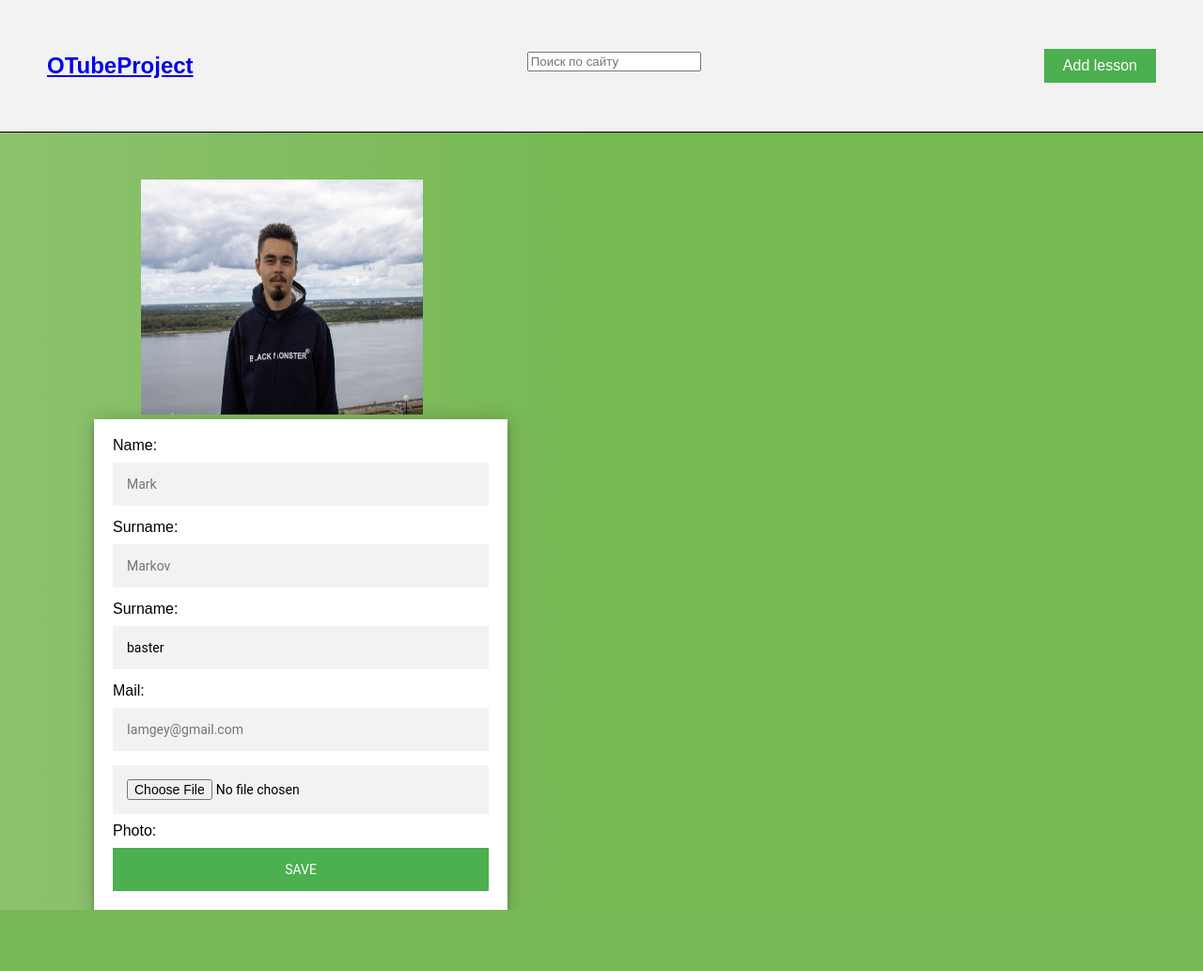
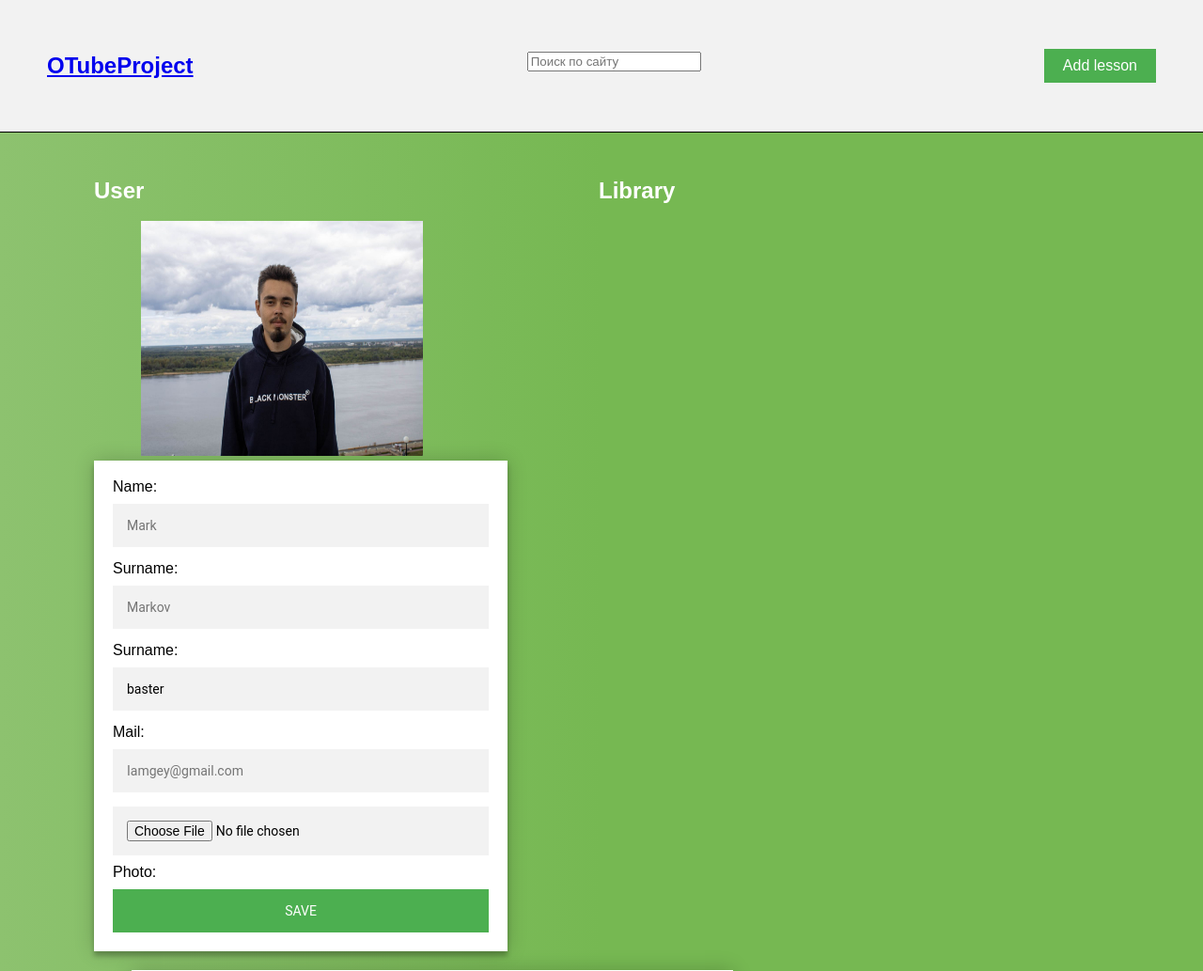
Before and after one commit to Bounty2049/OTubeProject, a Django app: page /users/ in a window 1280 px wide. Shown: the top 1033 px of the page at 94% size. Before the commit the page ends 968 px from the top, so only its background shows below. Run offline with Django 4.2, Linux system fonts and the light colour scheme; a user stored in the database is signed in.

Commit message:
version 0.4

```diff
--- a/otube/static/hacker/css/profile.css
+++ b/otube/static/hacker/css/profile.css
@@ -6,6 +6,11 @@
 
     .photo-profile {
         text-align: center;
+        width: 300px;
+        height: 250px;
+        margin-left: 150px;
+        margin-right: 0px;
+        margin-bottom: 5px;
     }
 
     .photo-profile img {
@@ -18,6 +23,8 @@
         max-width: 400px;
         padding: 20px;
         box-shadow: 0 0 20px 0 rgba(0, 0, 0, 0.2), 0 5px 5px 0 rgba(0, 0, 0, 0.24);
+        margin-left: 100px;
+        margin-right: 0px;
     }
 
     form input {
@@ -52,8 +59,6 @@
         margin-bottom: 10px;
     }
 
-
-
     input[type="file"] {
         margin-bottom: 10px;
     }
@@ -66,3 +71,41 @@
         border-radius: 5px;
         cursor: pointer;
     }
+
+    .user-profile-change-form {
+        width: 540px;
+        float: left;
+    }
+
+    .user-profile-own-product {
+        float: right;
+        background-color: rgb(255, 255, 255);
+        box-shadow: 0 0 20px 0 rgba(0, 0, 0, 0.2), 0 5px 5px 0 rgba(0, 0, 0, 0.24);
+        width: 600px;
+        margin-right: 500px;
+        margin-top: 20px;
+        padding: 20px;
+    }
+
+    .header-user {
+        margin-left: 100px;
+        margin-bottom: 20px;
+        color: white;
+        font-size: x-large;
+    }
+
+    .header-library {
+        margin-left: 637px;
+        color: white;
+        font-size: x-large;
+    }
+
+    .cr-pr-pr {
+        margin-top: 10px;
+        margin-bottom: 10px;
+    }
+
+    .cr-pr-def {
+        margin-top: 10px;
+        margin-bottom: 10px;
+    }
--- a/otube/users/templates/users/profile.html
+++ b/otube/users/templates/users/profile.html
@@ -25,6 +25,7 @@
     </header>
     <main>
         <div class="user-profile-change-form">
+            <h2 class="header-user">User</h2>
             <div class="photo-profile" style="width: 300px; height: 250px; margin-left: 150px; margin-right: 0px; margin-bottom: 5px;">
                 <img src="{% if user.image %} {{ user.image.url }} {% else %} {% static "hacker/images/Blackmonster.jpg" %} {% endif %}" alt="The most sex man in peace">
             </div>
@@ -49,6 +50,35 @@
                 <button>Save</button>
             </form>
         </div>
+        <h2 class="header-library">Library</h2>
+        <div class="list-library">
+            <ul>
+                <li>
+                    <div class="user-profile-own-product">
+                        <img src="hacker/images/DjangoFw.png" alt="Image of product">
+                        <h3 class="cr-pr-pr">product name</h3>
+                        <p>author</p>
+                        <p class="cr-pr-def">product description</p>
+                    </div>
+                </li>
+                <li>
+                    <div class="user-profile-own-product">
+                        <img src="hacker/images/DjangoFw.png" alt="Image of product">
+                        <h3 class="cr-pr-pr">product name</h3>
+                        <p>author</p>
+                        <p class="cr-pr-def">product description</p>
+                    </div>
+                </li>
+                <li>
+                    <div class="user-profile-own-product">
+                        <img src="hacker/images/DjangoFw.png" alt="Image of product">
+                        <h3 class="cr-pr-pr">product name</h3>
+                        <p>author</p>
+                        <p class="cr-pr-def">product description</p>
+                    </div>
+                </li>
+            </ul>
+        </div>
     </main>
 </body>
 </html>
```
